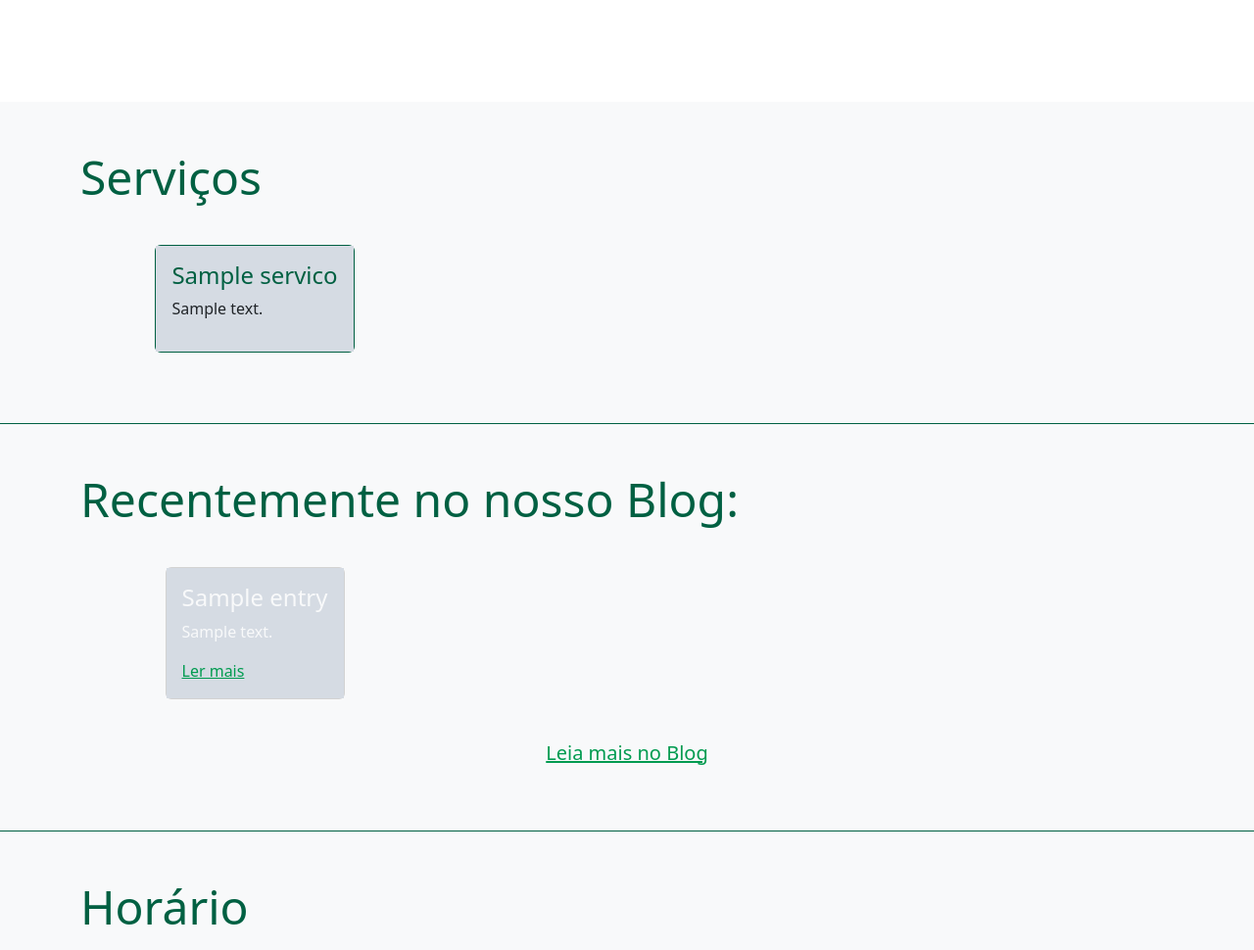
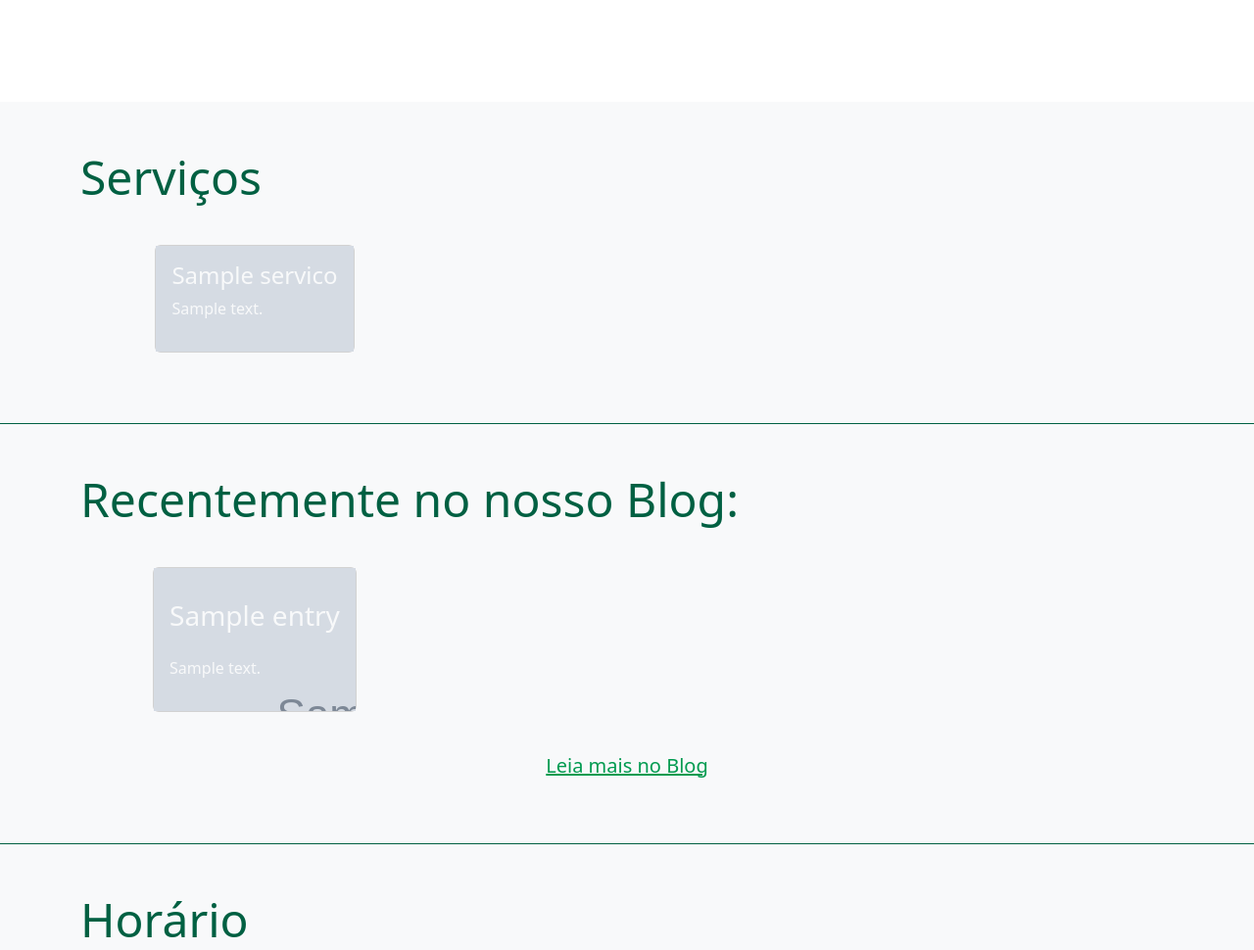
Before and after one commit to francpisco/farma_site, a Django app: template farma_site_app/templates/farma_site_app/index.html in a window 1280 px wide. Shown: the part 696-1666 px from the top of the page at 98% size. Run offline with Django 3.2, Linux system fonts and the light colour scheme; the template is opened without the code that fills it: most values are stand-ins (such as "Sample title", 1, 10 or a date in 2020); grey boxes marked "Sample" are stand-in pictures; some libraries are stand-ins or nearby versions.

Commit message:
Cartões de serviços em fundo escuro com ligação para modal. Cartões de blog melhorados. Alterações no ficheiro css.

```diff
--- a/farma_site_app/templates/farma_site_app/base.html
+++ b/farma_site_app/templates/farma_site_app/base.html
@@ -20,7 +20,7 @@
   <link rel="stylesheet"
         href="https://cdn.jsdelivr.net/npm/bootstrap-icons@1.3.0/font/bootstrap-icons.css">
   <link rel="stylesheet" type="text/css"
-        href="{% static 'farma_site_app/custom.css' %}">
+        href="{% static 'farma_site_app/custom-1.css' %}">
   <title>Farmácia Pisco</title>
 </head>
 
--- a/farma_site_app/templates/farma_site_app/blog.html
+++ b/farma_site_app/templates/farma_site_app/blog.html
@@ -21,8 +21,8 @@
       <div class="col-12 col-md-6 col-xl-4 d-flex justify-content-center">
         <div class="card bg-light border-0 py-3"
              style="width:350px; height: 450px;">
-          <div class="blog-card w-100 h-50 d-flex align-items-end"
-               style="background-image: url({{ entry.image.url }})">
+          <div class="foto-background blog-card w-100 h-50 d-flex align-items-end"
+               style="background-image: url({{ entry.image.url }}); background-size: cover; background-position: center; background-repeat: no-repeat;">
             <p class="card-title display-6 text-light text-start p-3">{{ entry.title }}</p>
           </div>
           <div class="card-body">
--- a/farma_site_app/templates/farma_site_app/index.html
+++ b/farma_site_app/templates/farma_site_app/index.html
@@ -7,16 +7,20 @@
 {% block content %}
 <!-- Showcase -->
 <div style="height: 100vh">
-  <section class="text-center background-photo">
+  <section class="text-center background-photo foto-background">
     <div class="container h-100 w-100 d-flex align-items-center justify-content-end">
-      <div class="p-3 text-light lateral-text rounded" style="background-color: rgba(0, 155, 80, 0.3); background-blend-mode: multiply;">
+      <div class="p-3 text-light lateral-text rounded"
+           style="background-color: rgba(0, 155, 80, 0.3); background-blend-mode: multiply;">
         <img src="{% static 'farma_site_app/img/logo-light.svg' %}"
              alt="logo famacia pisco"
              class="w-100">
         <p class="h4"
            style="font-family: 'Mali', cursive;">A sua Farmácia no Concelho de Mira</p>
-        <p class="h6">Uma farmácia de confiança onde pode encontrar os produtos que precisa com o aconselhamento mais informado.</p>
-        <p class="h6">Tlf: 231 452 466, <a class="h6 text-light" href="{% url 'farma_site_app:contacto' %}" style="text-decoration: none;">Contacte-nos</a></p>
+        <p class="h6">Uma farmácia de confiança onde pode encontrar os produtos que precisa com o aconselhamento mais
+          informado.</p>
+        <p class="h6">Tlf: 231 452 466, <a class="h6 text-light"
+             href="{% url 'farma_site_app:contacto' %}"
+             style="text-decoration: none;">Contacte-nos</a></p>
       </div>
     </div>
 
@@ -35,10 +39,35 @@
 
       {% for servico in servicos %}
       <div class="col-12 col-sm-6 col-lg-4 d-flex justify-content-center">
-        <div class="servico-card card border border-1 border-secondary">
-          <div class="card-body servico-card-child" style="background-image: url({{ servico.image.url }});">
-            <p class="h4 text-secondary text-center">{{ servico.title }}</p>
+        <div class="servico-card card text-light" data-bs-toggle="modal" data-bs-target='#{{ servico.title|slugify }}''>
+          <div class="card-body servico-card-child foto-background"
+               style="background-image: url({{ servico.image.url }});">
+            <p class="h4 text-center">{{ servico.title }}</p>
             <p style="font-size: min(16px, 2.5vw);">{{ servico.text }}</p>
+          </div>
+        </div>
+      </div>
+
+      <!-- Modal -->
+      <div class="modal fade"
+           id='{{ servico.title|slugify }}''
+           tabindex="-1"
+           aria-labelledby="{{ servico.title|slugify }}"
+           aria-hidden="true">
+        <div class="modal-dialog modal-dialog-centered">
+          <div class="modal-content">
+            <div class="modal-header">
+              <h5 class="modal-title"
+                  id="exampleModalLabel">{{ servico.title }}</h5>
+              <button type="button"
+                      class="btn-close"
+                      data-bs-dismiss="modal"
+                      aria-label="Close"></button>
+            </div>
+            <img src="{{ servico.image.url }}" alt="{{ servico.title }}">
+            <div class="modal-body">
+              {{ servico.text }}
+            </div>
           </div>
         </div>
       </div>
@@ -51,7 +80,8 @@
 </section>
 
 <!-- Últimas entradas do blog -->
-<section class="py-5 px-4 bg-light border-top border-1 border-secondary" style="scroll-margin-top: 60px;">
+<section class="py-5 px-4 bg-light border-top border-1 border-secondary"
+         style="scroll-margin-top: 60px;">
   <div class="container">
     <div class="display-5 text-secondary pb-3">Recentemente no nosso Blog:</div>
 
@@ -60,13 +90,22 @@
       {% for entry in entries %}
       <div class="col-12 col-sm-6 col-lg-4 d-flex justify-content-center">
         <div class="blog-card card">
-          <div class="card-body blog-card-child text-light" style="background-image: url({{ entry.image.url }});">
-            <p class="h4 text-center">{{ entry.title }}</p>
-            <p style="font-size: min(16px, 2.5vw);">{{ entry.text|truncatewords:18 }}</p>
-            <a href="{% url 'farma_site_app:entry' entry.id %}">Ler mais</a>
-          </div>
+          <a href="{% url 'farma_site_app:entry' entry.id %}"
+             style="height: 100%; text-decoration: none;">
+
+            <div class="card-body blog-card-child foto-background text-light"
+                 style="background-image: url({{ entry.image.url }});">
+
+              <p class="h3 text-center py-3">{{ entry.title }}</p>
+              <p style="font-size: min(16px, 2.5vw);">{{ entry.text|truncatewords:18 }}</p>
+
+
+            </div>
+          </a>
+
         </div>
       </div>
+
       {% empty %}
       <p>Ainda não há entradas de blog disponiveis</p>
       {% endfor %}
@@ -101,10 +140,14 @@
          style="scroll-margin-top: 60px;">
   <div class="container">
     <p class="display-5 text-secondary">Sobre nós</p>
-    <p>A Farmácia Pisco é um estabelecimento com uma história antiga de serviço à população e encontra-se desde 1976 sob a mesma direção.
-      Desde sempre o nosso foco tem sido oferecer o melhor serviço, disponibilizando o melhor aconselhamento e atenção. Para qualquer dúvida,
-      esclarecimento ou resolução de problemas em que possamos ser úteis, pode nos contatar pelos vários canais indicados
-      <a href="{% url 'farma_site_app:contacto' %}">aqui</a>.</p>
+    <p>A Farmácia Pisco é um estabelecimento com uma história antiga de serviço à população e encontra-se desde 1976 sob
+      a mesma direção.
+      Desde sempre o nosso foco tem sido oferecer o melhor serviço, disponibilizando o melhor aconselhamento e atenção.
+      Para qualquer dúvida,
+      esclarecimento ou resolução de problemas em que possamos ser úteis, pode nos contatar pelos vários canais
+      indicados
+      <a href="{% url 'farma_site_app:contacto' %}">aqui</a>.
+    </p>
     <div class="pt-3">
       <div>
         <img src="{% static 'farma_site_app/img/foto_equipa.jpg' %}"
@@ -114,8 +157,10 @@
       <div class="pt-2">
         <p class="h3 text-secondary"
            style="font-family: 'Mali', cursive;">Equipa</p>
-        <p class="mb-0">A nossa equipa é composta por pessoas que encontraram na Farmácia a sua vocação e têm grande orgulho em servir bem o público.</p>
-        <p>O Daniel, a Naty, o Luís e a Susana constituem o núcleo principal de Farmacêuticos e Técnicos de Farmácia que implementam um funcionamento eficiente e acolhedor.
+        <p class="mb-0">A nossa equipa é composta por pessoas que encontraram na Farmácia a sua vocação e têm grande
+          orgulho em servir bem o público.</p>
+        <p>O Daniel, a Naty, o Luís e a Susana constituem o núcleo principal de Farmacêuticos e Técnicos de Farmácia que
+          implementam um funcionamento eficiente e acolhedor.
           A Direção Técnica está a cargo da Farmacêutica Dra. Lucília Pisco.
         </p>
       </div>
```
